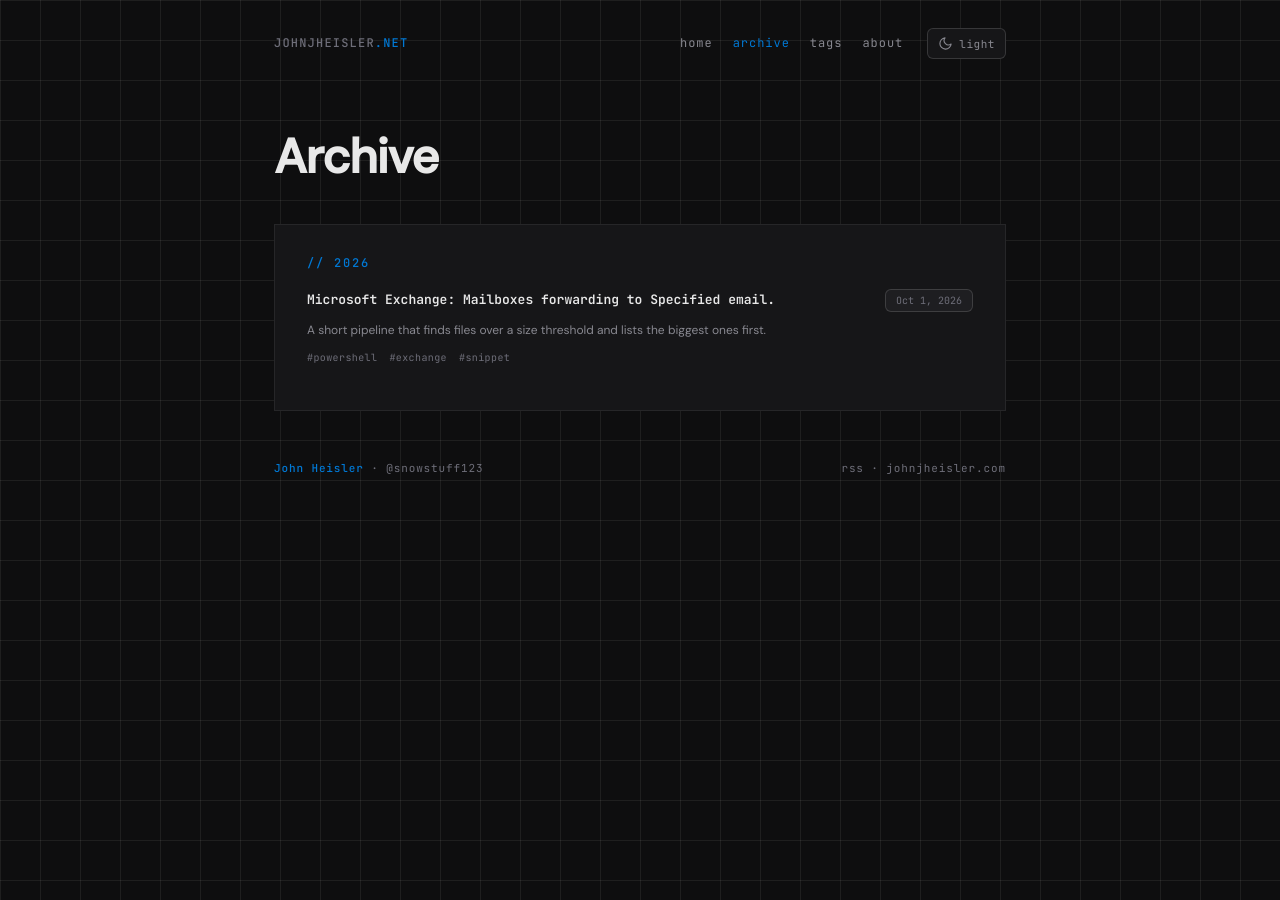
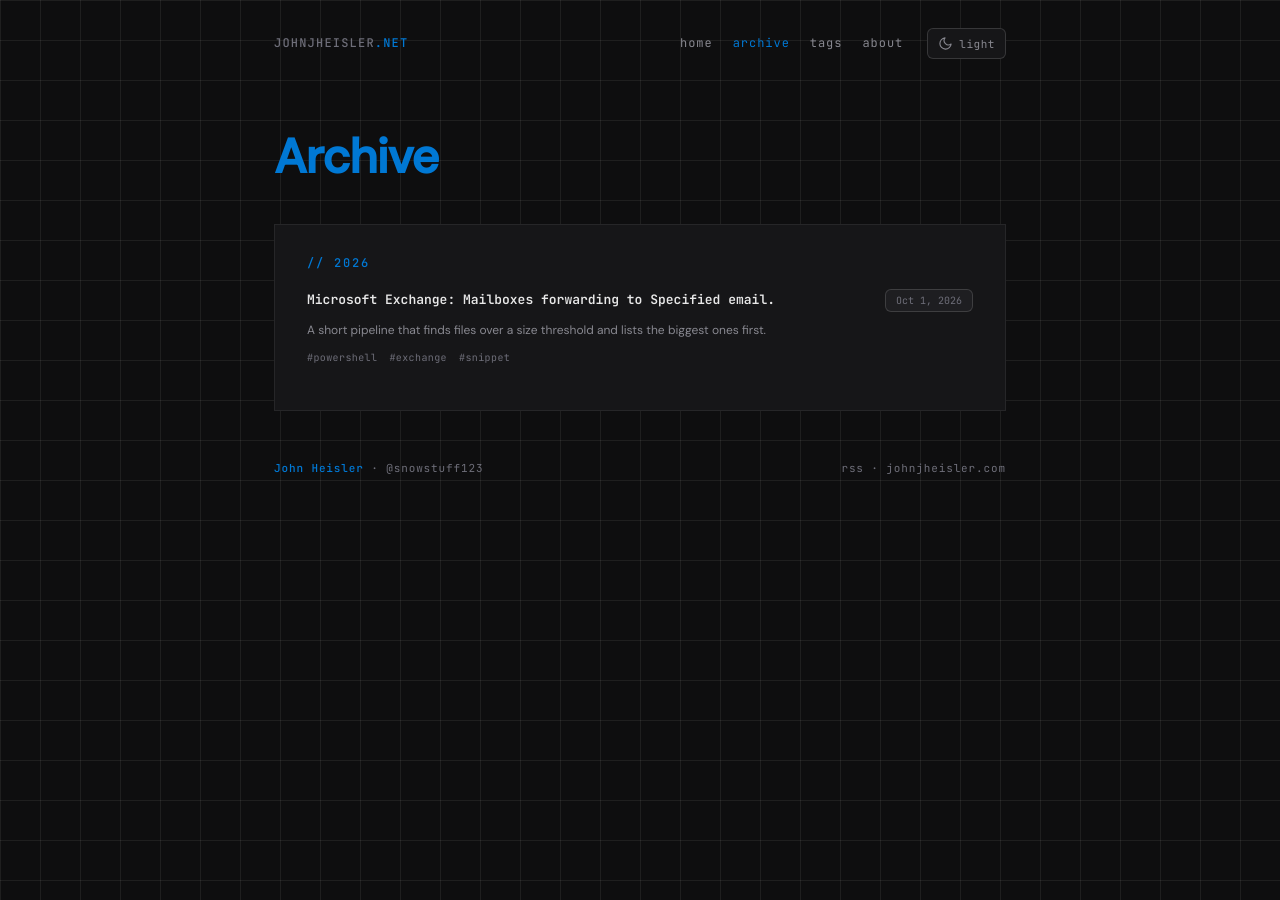
Before and after one commit to Snowstuff123/snowstuff123.github.io, a Jekyll site: the page built from archive.html, in a window 1280 px wide. Built offline with Jekyll 4.4.1, drawn with Linux system fonts in a browser that asks for light colours.

Commit message:
Update blog.css

```diff
--- a/assets/css/blog.css
+++ b/assets/css/blog.css
@@ -109,6 +109,7 @@ a.logo-mark { text-decoration: none; }
 .hero-post { margin-bottom: 40px; }
 
 .post-title {
+  color: var(--accent);
   font-size: clamp(2rem, 6vw, 3rem);
   font-weight: 700;
   letter-spacing: -0.02em;
```
